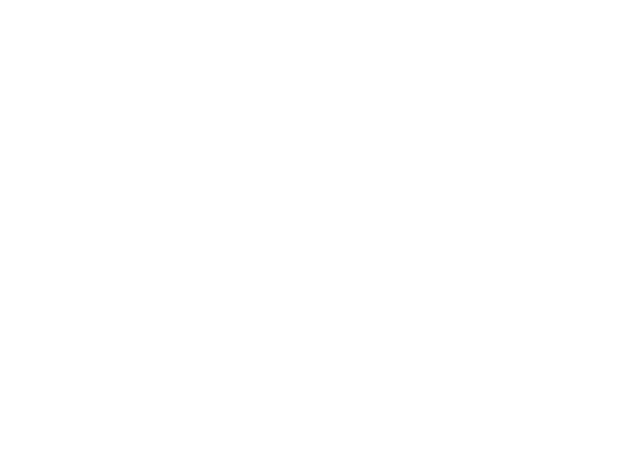
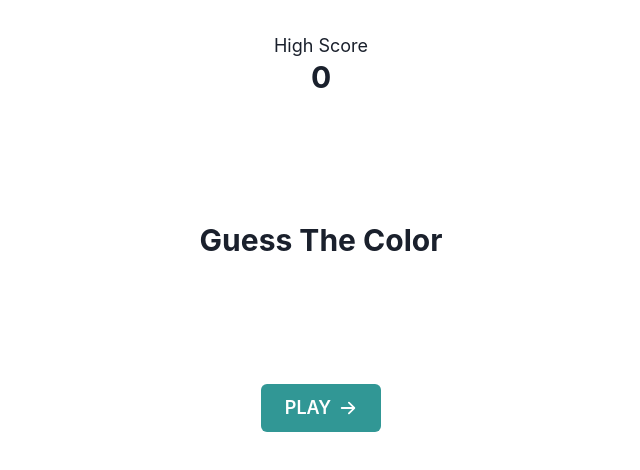
Before and after one commit to TebzaTheMan/ColorDash, a Next.js app: page / in a window 1280 px wide. Shown: the top 470 px of the page, without its empty margins (319-959 px from the left). Built offline with nearby package versions, Linux system fonts and the light colour scheme.

Commit message:
Start page (#3)
* feat, build : add components to match the design, also add react-icons library

* feat: take Highscore from localStorage

```diff
--- /dev/null
+++ b/features/Highscore/components/Highscore.tsx
@@ -0,0 +1,16 @@
+import { Heading } from "@chakra-ui/react";
+import { Text } from "@chakra-ui/react";
+import { HighscoreContext } from "features/Highscore";
+import { useContext } from "react";
+
+export function HighScore() {
+  const [highscore] = useContext(HighscoreContext);
+  return (
+    <>
+      <Text fontSize="lg">High Score</Text>
+      <Heading size="lg" as="h1">
+        {highscore.current}
+      </Heading>
+    </>
+  );
+}
--- /dev/null
+++ b/features/Highscore/constants/actions.ts
@@ -0,0 +1,2 @@
+export const UPDATE_SCORE = "UPDATE_SCORE";
+export const LOAD_STORED_STATE = "LOAD_STORED_STATE";
--- /dev/null
+++ b/features/Highscore/contexts/HighScore.context.tsx
@@ -0,0 +1,24 @@
+import { createContext, ReactNode, Dispatch } from "react";
+import HighScoreReducer from "../reducers/HighScore.reducer";
+import useLocalStorageReducer from "hooks/useLocalStorageReducer";
+import { IHighscoreAction, IHighscoreState } from "../types";
+
+const defaultHighscore: IHighscoreState = {
+  current: 0,
+};
+export const HighscoreContext = createContext<
+  [IHighscoreState, Dispatch<IHighscoreAction>]
+>([defaultHighscore, () => {}]);
+
+export function HighscoreProvider({ children }: { children: ReactNode }) {
+  const { state, dispatch } = useLocalStorageReducer<IHighscoreState>(
+    "highscore",
+    HighScoreReducer,
+    defaultHighscore
+  );
+  return (
+    <HighscoreContext.Provider value={[state, dispatch]}>
+      {children}
+    </HighscoreContext.Provider>
+  );
+}
--- /dev/null
+++ b/features/Highscore/index.ts
@@ -0,0 +1,2 @@
+export * from "./components/Highscore";
+export * from "./contexts/HighScore.context";
--- /dev/null
+++ b/features/Highscore/reducers/HighScore.reducer.ts
@@ -0,0 +1,14 @@
+import { UPDATE_SCORE, LOAD_STORED_STATE } from "../constants/actions";
+import { IHighscoreAction, IHighscoreState } from "../types";
+
+const reducer = (state: IHighscoreState, action: IHighscoreAction) => {
+  switch (action.type) {
+    case LOAD_STORED_STATE:
+      return action.storedState;
+    case UPDATE_SCORE:
+      return { current: state.current + action.score! };
+    default:
+      return state;
+  }
+};
+export default reducer;
--- /dev/null
+++ b/hooks/useLocalStorageReducer.tsx
@@ -0,0 +1,29 @@
+import { IAction } from "features/Highscore/types";
+import { useReducer, useEffect, Reducer } from "react";
+
+function useLocalStorageReducer<S>(
+  key: string,
+  reducer: Reducer<S, IAction<S>>,
+  defaultValue: S
+) {
+  const [state, dispatch] = useReducer(reducer, defaultValue);
+
+  useEffect(() => {
+    if (localStorage.getItem(key)) {
+      // if key exists
+      dispatch({
+        type: "LOAD_STORED_STATE",
+        storedState: JSON.parse(localStorage.getItem(key)!),
+      });
+    }
+  }, []);
+
+  useEffect(() => {
+    if (state !== defaultValue) {
+      window.localStorage.setItem(key, JSON.stringify(state));
+    }
+  }, [key, state]);
+
+  return { state: state, dispatch: dispatch };
+}
+export default useLocalStorageReducer;
--- a/package.json
+++ b/package.json
@@ -20,7 +20,8 @@
     "framer-motion": "^7.6.1",
     "next": "12.2.0",
     "react": "18.2.0",
-    "react-dom": "18.2.0"
+    "react-dom": "18.2.0",
+    "react-icons": "^4.6.0"
   },
   "devDependencies": {
     "@types/node": "^18.0.3",
--- a/pages/_app.tsx
+++ b/pages/_app.tsx
@@ -1,10 +1,12 @@
 import type { AppProps } from "next/app";
 import { ChakraProvider } from "@chakra-ui/react";
-
+import { HighscoreProvider } from "features/Highscore";
 export default function MyApp({ Component, pageProps }: AppProps) {
   return (
     <ChakraProvider>
-      <Component {...pageProps} />
+      <HighscoreProvider>
+        <Component {...pageProps} />
+      </HighscoreProvider>
     </ChakraProvider>
   );
 }
--- a/pages/index.tsx
+++ b/pages/index.tsx
@@ -1,7 +1,12 @@
 import Head from "next/head";
-
+import { Flex, Heading, Spacer } from "@chakra-ui/react";
+import { Button } from "@chakra-ui/react";
+import { HighScore } from "features/Highscore";
+import { HiArrowRight } from "react-icons/hi";
+import Link from "next/link";
 export default function Home() {
   return (
+    <>
       <Head>
         <title>Guess The Color</title>
         <meta
@@ -10,5 +15,24 @@ export default function Home() {
         />
         <link rel="icon" href="/favicon.ico" />
       </Head>
+      <main>
+        <Flex
+          direction="column"
+          alignItems="center"
+          height="50vh"
+          marginTop="8"
+        >
+          <HighScore />
+          <Spacer />
+          <Heading size="lg">Guess The Color</Heading>
+          <Spacer />
+          <Link href="/play" passHref>
+            <Button size="lg" colorScheme={"teal"} rightIcon={<HiArrowRight />}>
+              PLAY
+            </Button>
+          </Link>
+        </Flex>
+      </main>
+    </>
   );
 }
```
Also changed, not shown: features/Highscore/types/index.d.ts (added, +12 -0 lines), 1 other file (tests, documents, lock files or other folders). Lines whose indentation alone changed are shown as unchanged.
